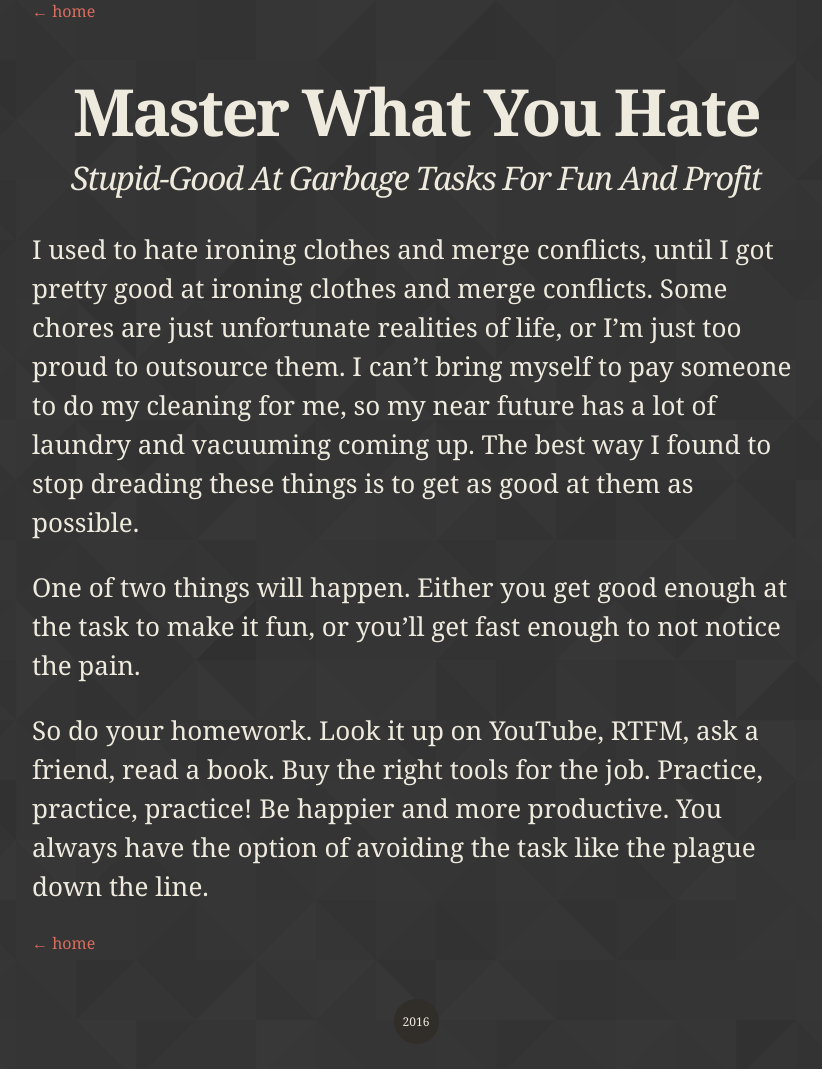
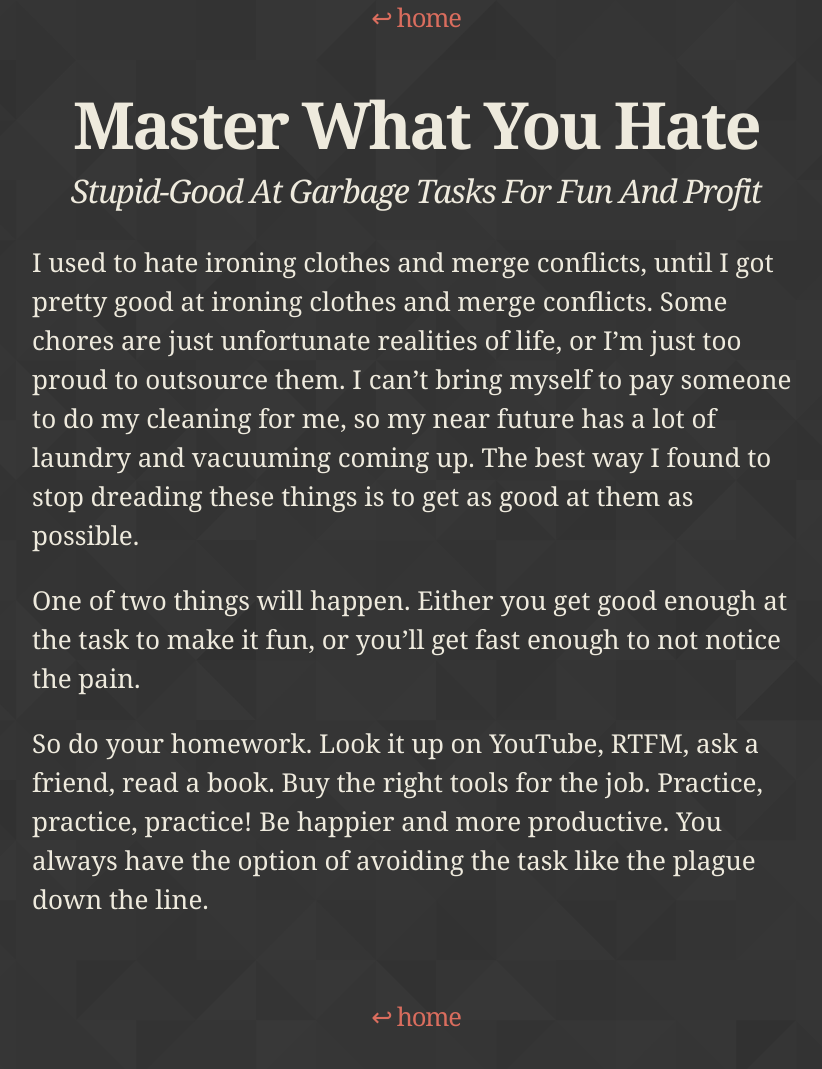
Before and after one commit to gggritso/site, a Jekyll site: the page built from _posts/2016-05-22-master-what-you-hate.md, in a window 1280 px wide. Shown: the whole page, without its empty margins (224-1046 px from the left). Built offline with Jekyll 4.4.1, drawn with Linux system fonts in a browser that asks for light colours; after the commit the page ends 1039 px from its top, so only the background shows below that.

Commit message:
Replace copyright footer with a back button.

```diff
--- a/_layouts/default.html
+++ b/_layouts/default.html
@@ -27,11 +27,6 @@
 
 	<body>
 		{{ content }}
-
-		<footer class="site-footer">
-			<div class="circle">{{ 'now' | date: "%Y" }}</div>
-		</footer>
-
 		<link rel="stylesheet" href="{{ "/css/main.css" | prepend: site.baseurl }}">
 	</body>
 </html>
--- a/_layouts/post.html
+++ b/_layouts/post.html
@@ -3,7 +3,7 @@ layout: default
 ---
 
 <header class="post-header">
-	<a href="{{ "/" | prepend: site.baseurl }}">← home</a>
+	<a class="back-button" href="{{ "/" | prepend: site.baseurl }}">↩ home</a>
 </header>
 
 <article class="post-content">
@@ -14,5 +14,5 @@ layout: default
 </article>
 
 <footer class="post-footer">
-	<a href="{{ "/" | prepend: site.baseurl }}">← home</a>
+	<a class="back-button" href="{{ "/" | prepend: site.baseurl }}">↩ home</a>
 </footer>
--- a/_sass/anchors.scss
+++ b/_sass/anchors.scss
@@ -8,4 +8,10 @@ a {
     color: $pom;
   }
 
+  &.back-button {
+    font-size: 1.6em;
+    letter-spacing: -0.05em;
+    padding: 0.2em;
+  }
+
 }
--- a/_sass/article.scss
+++ b/_sass/article.scss
@@ -55,3 +55,12 @@ article {
   }
 
 }
+
+.post-header,
+.post-footer {
+  text-align: center;
+}
+
+.post-footer {
+  margin-top: 5em;
+}
--- a/_sass/footer.scss
+++ /dev/null
@@ -1,49 +0,0 @@
-.site-footer {
-  @include no-select();
-
-  position: absolute;
-  bottom: 0;
-  right: 0;
-  left: 0;
-
-  width: 100%;
-  height: 60px;
-
-  padding: 15px 0 15px 0;
-
-  text-align: center;
-
-  @media screen and (min-width: 767px) {
-    height: 85px;
-  }
-
-}
-
-.circle {
-  display: inline-block;
-
-  width: 30px;
-  height: 30px;
-
-  padding-top: 6px;
-
-  border: solid 3px darken($chocolate, 10%);
-
-  border-radius: 100px;
-
-  text-align: center;
-
-  font-size: 8px;
-
-  background-color: darken($chocolate, 10%);
-
-  @media screen and (min-width: 767px) {
-    height: 45px;
-    width: 45px;
-
-    padding-top: 11px;
-
-    font-size: 12px;
-  }
-
-}
--- a/_sass/layout.scss
+++ b/_sass/layout.scss
@@ -1,19 +1,16 @@
 html {
 	position: relative;
-	min-height: 100%;
 }
 
 body {
-	margin: 0 0 50px 0;
+	margin: 0 0 0 0;
 	padding: 0 20px;
 
   @media screen and (min-width: 767px) {
-  	margin: 0 0 115px 0;
   	padding: 0 10%;
   }
 
   @media screen and (min-width: 1280px) {
-  	margin: 0 0 115px 0;
   	padding: 0 20%;
   }
 
--- a/css/main.scss
+++ b/css/main.scss
@@ -14,7 +14,6 @@
 @import 'code';
 @import 'breaks';
 @import 'posts-list';
-@import 'footer';
 @import 'footnotes';
 
 ::selection {
```
